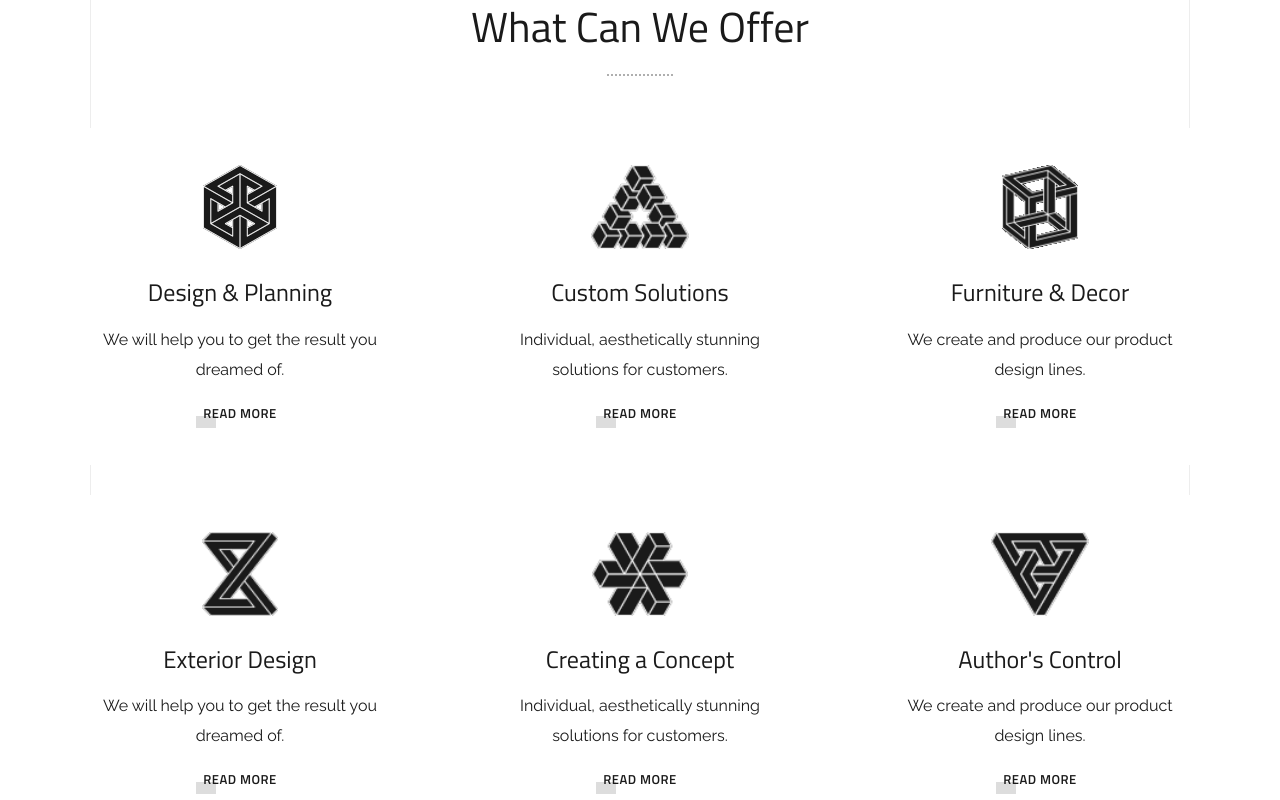
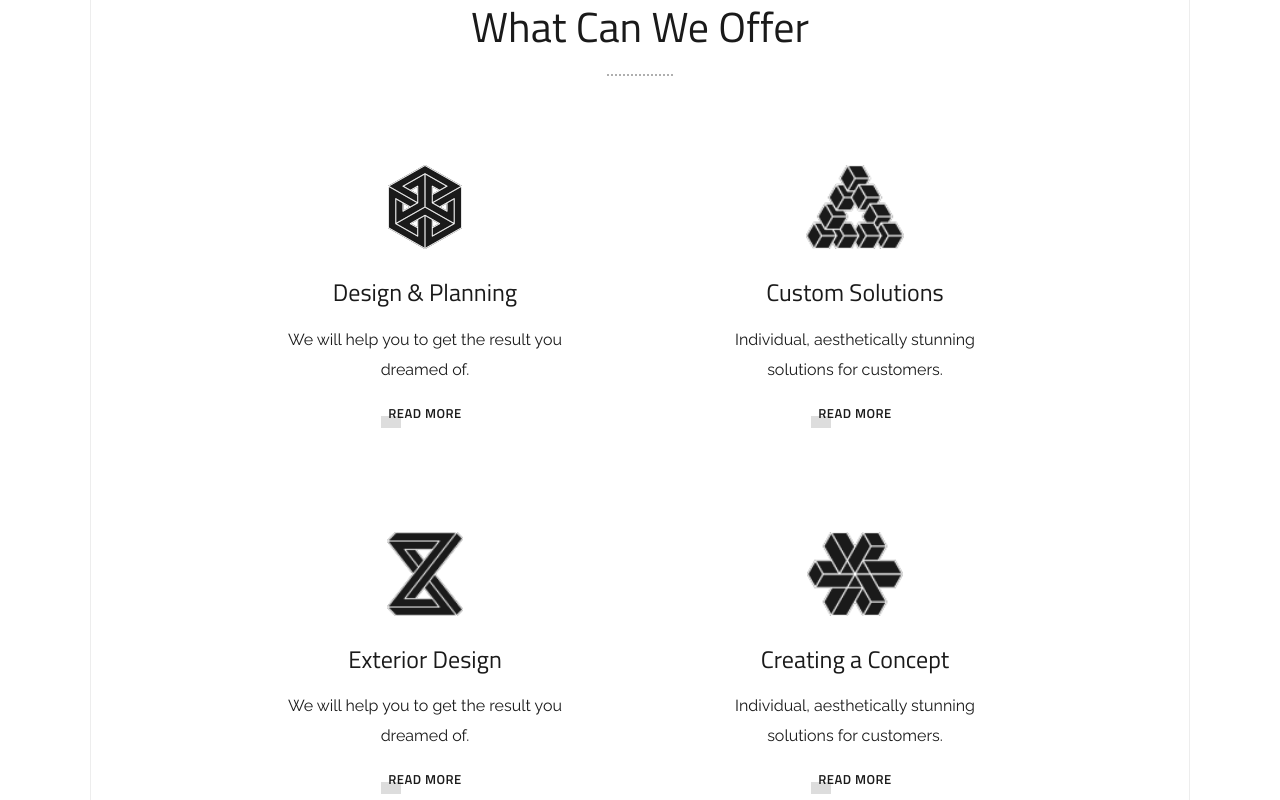
Before and after one commit to feyruzalizada/VRprogect, a Next.js app: page / in a window 1280 px wide. Shown: the part 2060-2860 px from the top of the page. Built offline with nearby package versions, Linux system fonts and the light colour scheme.

Commit message:
Keep four service cards in two rows

```diff
--- a/src/components/Services.module.css
+++ b/src/components/Services.module.css
@@ -64,8 +64,9 @@
 
 .grid {
   display: grid;
-  grid-template-columns: repeat(3, 1fr);
-  gap: 30px;
+  grid-template-columns: repeat(2, minmax(0, 370px));
+  justify-content: center;
+  gap: 30px 60px;
   margin-top: 44px;
 }
 
@@ -242,7 +243,8 @@
   }
 
   .grid {
-    grid-template-columns: repeat(2, 1fr);
+    grid-template-columns: repeat(2, minmax(0, 1fr));
+    gap: 30px;
   }
 
   .card {
--- a/src/content/services.ts
+++ b/src/content/services.ts
@@ -42,14 +42,6 @@ export const services: ServicesContent = {
       href: "#",
     },
     {
-      icon: "/images/iconbox3.png",
-      width: 72,
-      height: 80,
-      title: "Furniture & Decor",
-      description: "We create and produce our product design lines.",
-      href: "#",
-    },
-    {
       icon: "/images/iconbox4.png",
       width: 64,
       height: 70,
@@ -65,14 +57,6 @@ export const services: ServicesContent = {
       description: "Individual, aesthetically stunning solutions for customers.",
       href: "#",
     },
-    {
-      icon: "/images/iconbox6.png",
-      width: 81,
-      height: 70,
-      title: "Author's Control",
-      description: "We create and produce our product design lines.",
-      href: "#",
-    },
   ],
   counters: [
     { value: 180, label: "Current Clients" },
```
Also changed, not shown: public/images/iconbox3.png (deleted), public/images/iconbox6.png (deleted).
